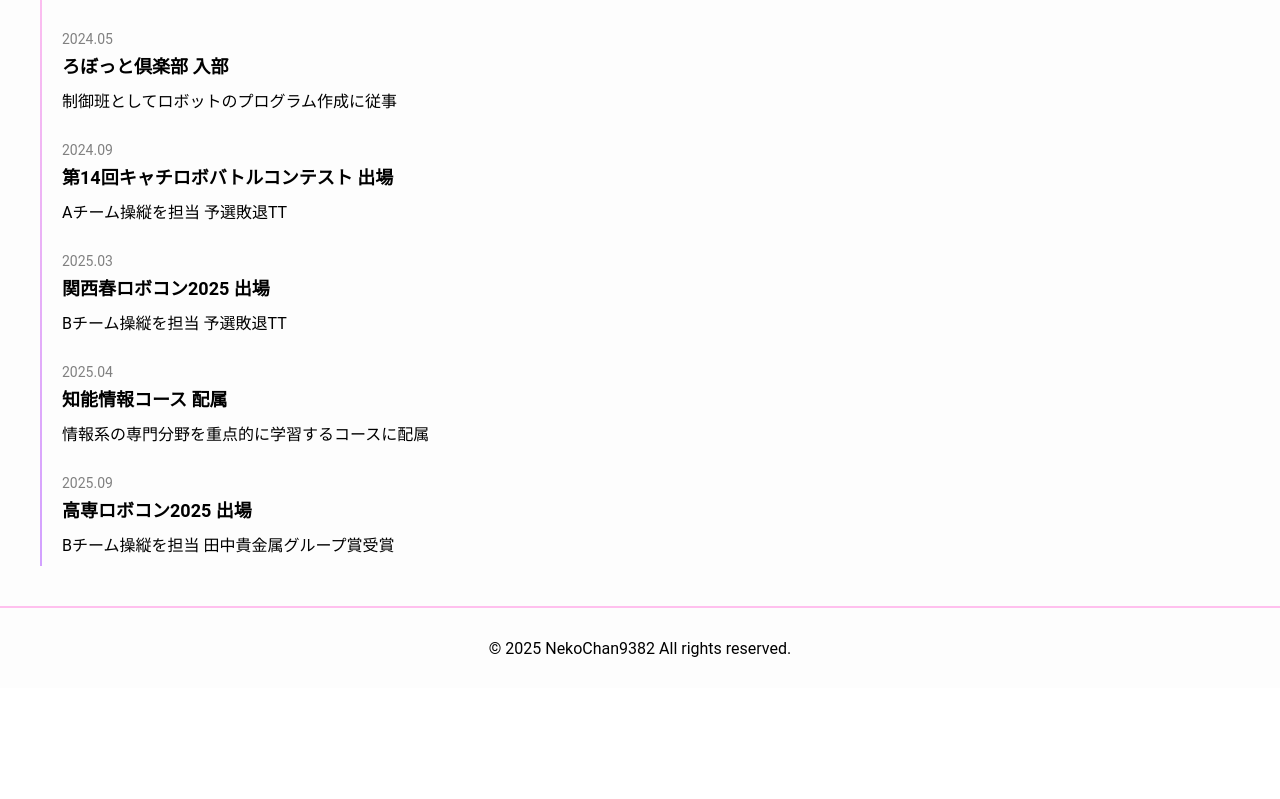
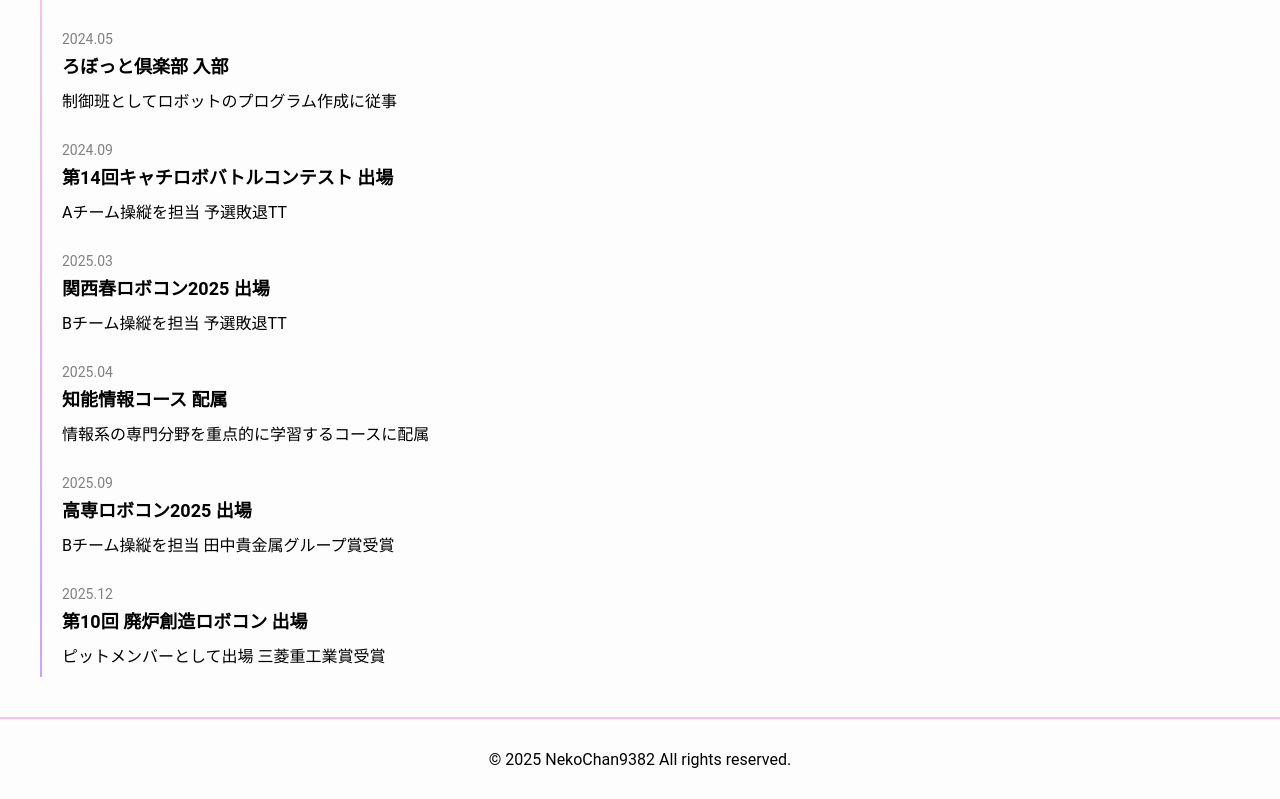
Before and after one commit to NekoChan9382/portfolio, a React (Create React App) app: page /about in a window 1280 px wide. Shown: the part 530-1329 px from the top of the page. Before the commit the page ends 1218 px from the top, so only its background shows below. Built offline with nearby package versions, Linux system fonts and the light colour scheme.

Commit message:
feat: add career

```diff
--- a/src/shared/data/Contents.ts
+++ b/src/shared/data/Contents.ts
@@ -228,4 +228,9 @@ export const careerList: CareerItemContent[] = [
     title: "高専ロボコン2025 出場",
     description: "Bチーム操縦を担当 田中貴金属グループ賞受賞",
   },
+  {
+    date: "2025.12",
+    title: "第10回 廃炉創造ロボコン 出場",
+    description: "ピットメンバーとして出場 三菱重工業賞受賞",
+  },
 ];
```
